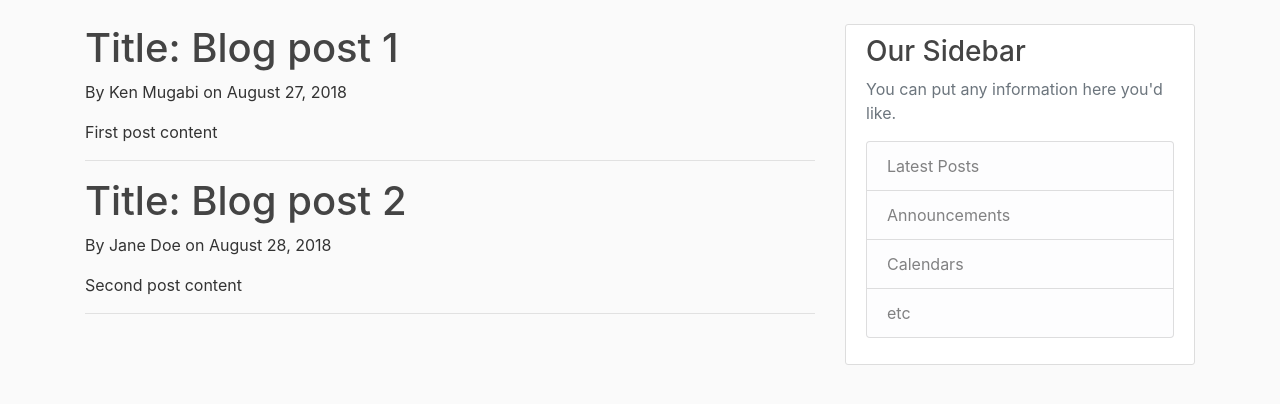
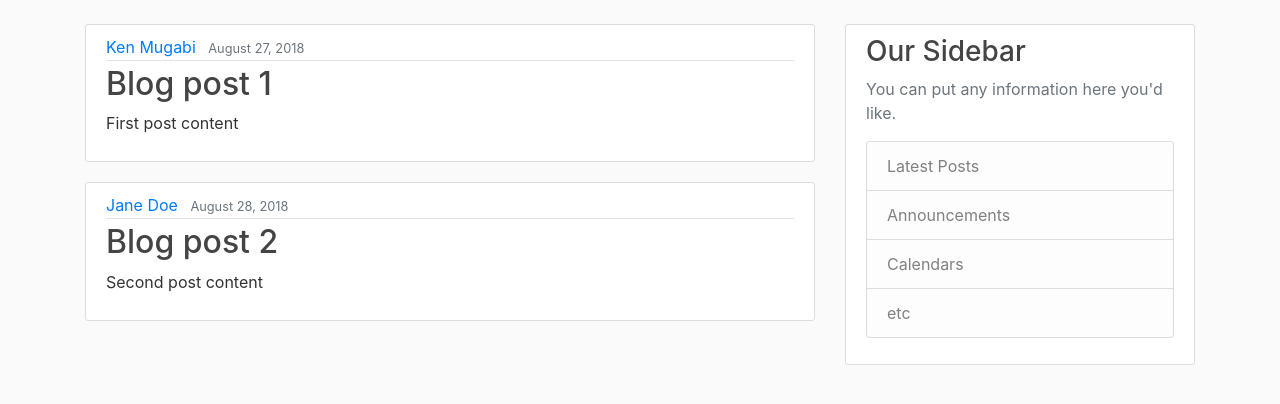
Before and after one commit to kenmugy/django-prac1, a Django app: page / in a window 1280 px wide. Shown: the part 56-460 px from the top of the page. Run offline with Django 3.2, Linux system fonts and the light colour scheme; some libraries are stand-ins or nearby versions.

Commit message:
Add Article bootstrap styles

```diff
--- a/blog/templates/blog/home.html
+++ b/blog/templates/blog/home.html
@@ -1,8 +1,12 @@
-{% extends "blog/base.html" %}
-  {% block content %} {% for post in posts %}
-    <h1>Title: {{post.title}}</h1>
-      <p>By {{post.author}} on {{post.date_posted}}</p>
-    <p>{{post.content}}</p>
-  <hr />
-  {% endfor %}
-{% endblock%}
+{% extends "blog/base.html" %} {% block content %} {% for post in posts %}
+<article class="media content-section">
+  <div class="media-body">
+    <div class="article-metadata">
+      <a class="mr-2" href="#">{{ post.author }}</a>
+      <small class="text-muted">{{ post.date_posted }}</small>
+    </div>
+    <h2><a class="article-title" href="#">{{ post.title }}</a></h2>
+    <p class="article-content">{{ post.content }}</p>
+  </div>
+</article>
+{% endfor %} {% endblock%}
```
